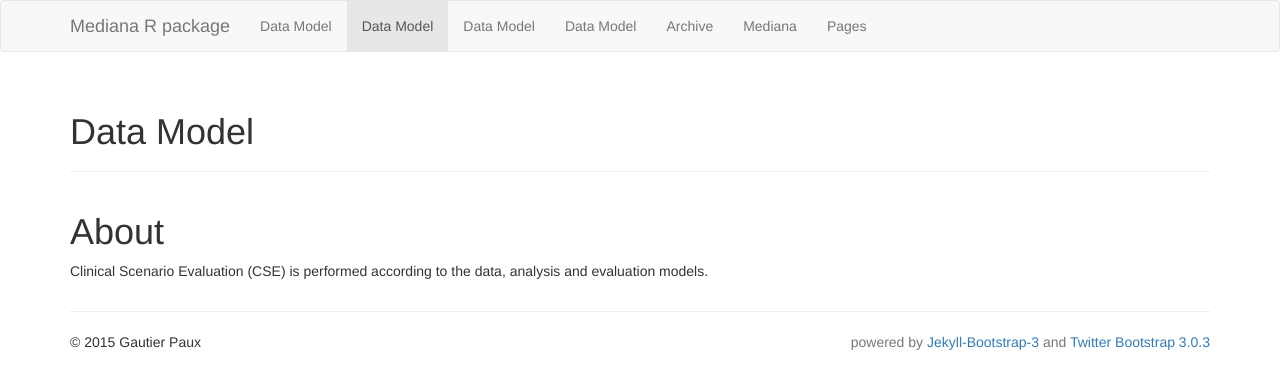
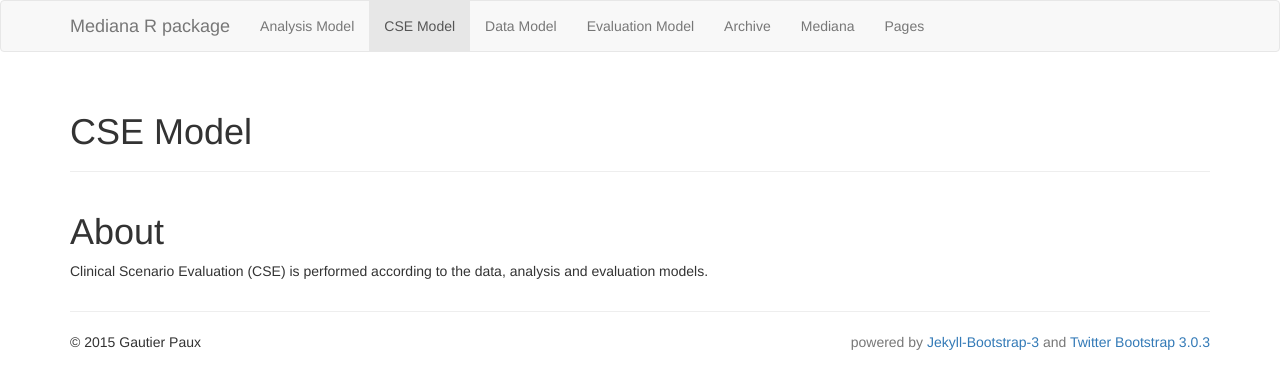
Before and after one commit to gpaux/Mediana, a Jekyll site: the page built from CSE.md, in a window 1280 px wide. Shown: the top 389 px of the page. Built offline with Jekyll 4.4.1, drawn with Linux system fonts in a browser that asks for light colours; nearby versions of some CDN libraries; library files that are not in the unit come from our copies.

Commit message:
Blog init

```diff
--- a/AnalysisModel.md
+++ b/AnalysisModel.md
@@ -1,7 +1,7 @@
 ---
 layout: page
-title: Data Model
-header: Data Model
+title: Analysis Model
+header: Analysis Model
 group: navigation
 language: R
 ---
--- a/CSE.md
+++ b/CSE.md
@@ -1,7 +1,7 @@
 ---
 layout: page
-title: Data Model
-header: Data Model
+title: CSE Model
+header: CSE Model
 group: navigation
 language: R
 ---
--- a/EvaluationModel.md
+++ b/EvaluationModel.md
@@ -1,7 +1,7 @@
 ---
 layout: page
-title: Data Model
-header: Data Model
+title: Evaluation Model
+header: Evaluation Model
 group: navigation
 language: R
 ---
```
